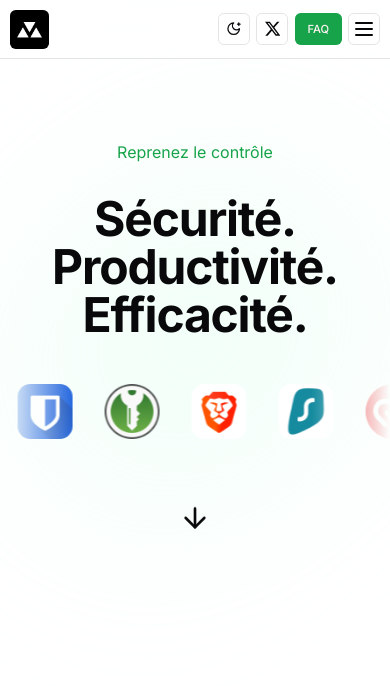
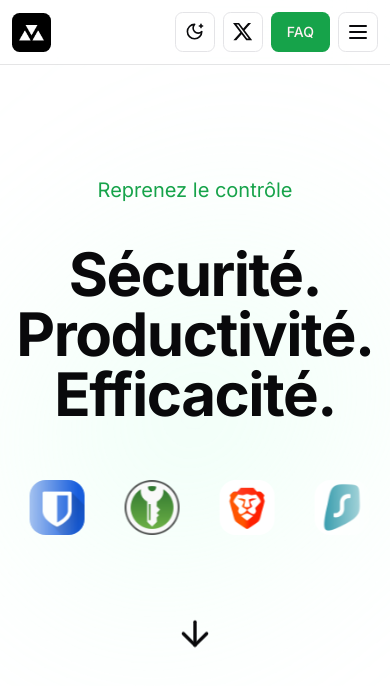
Before and after one commit to Crypte/Shacdn-tool, a Next.js app: page / in a window 390 px wide. Shown: the top 686 px of the page. Built offline with nearby package versions, Linux system fonts and the light colour scheme.

Commit message:
update the reduce size of mobile font

```diff
--- a/components/Navbar.tsx
+++ b/components/Navbar.tsx
@@ -12,8 +12,8 @@ export const Navbar = () => {
     <div className="fixed w-full py-2 xl:block hidden border-b border-foreground/10 backdrop-blur-xl bg-background/40">
       <nav className="container flex items-center justify-between rounded-xl">
         <Link href={"/"} className="hover:opacity-70 transition h-full mr-1.5">
-          <Image className="rounded-md hidden dark:block" src={'/logo_app/logoblack.png'} width={30} height={30} alt="logo" />
-          <Image className="rounded-md dark:hidden" src={'/logo_app/logowhite.png'} width={30} height={30} alt="logo" />
+          <Image className="rounded-md hidden dark:block" src={'/logo_app/logoblack.png'} width={39} height={39} alt="logo" />
+          <Image className="rounded-md dark:hidden" src={'/logo_app/logowhite.png'} width={39} height={39} alt="logo" />
         </Link>
         <ul className="gap-1 flex">
           {NAV_BAR.map((link) => (
@@ -37,7 +37,7 @@ export const Navbar = () => {
         <div className="flex items-center gap-3 h-full">
         <Button variant={'outline'} size={'icon'} asChild>
           <Link href="/bon-plan" target="blank">
-            <BsTwitterX className="h-[1.2rem] w-[1.2rem]" />
+            <BsTwitterX className="h-[1.5rem] w-[1.5rem]" />
           </Link>
           </Button>
 
--- a/styles/globals.css
+++ b/styles/globals.css
@@ -110,7 +110,7 @@
 }
 
 @media screen and (max-width : 1024px){
-  html{
+  p,h1,h2,h3,h4,span{
       font-size: 80%;
       overscroll-behavior: none;
   }
```
